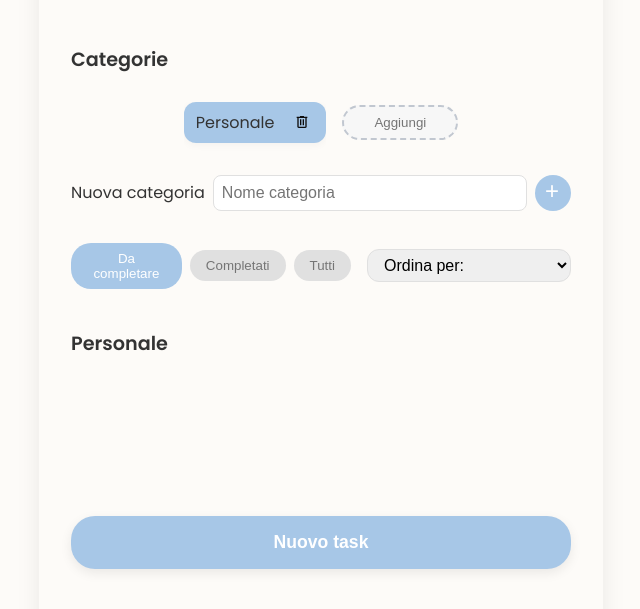
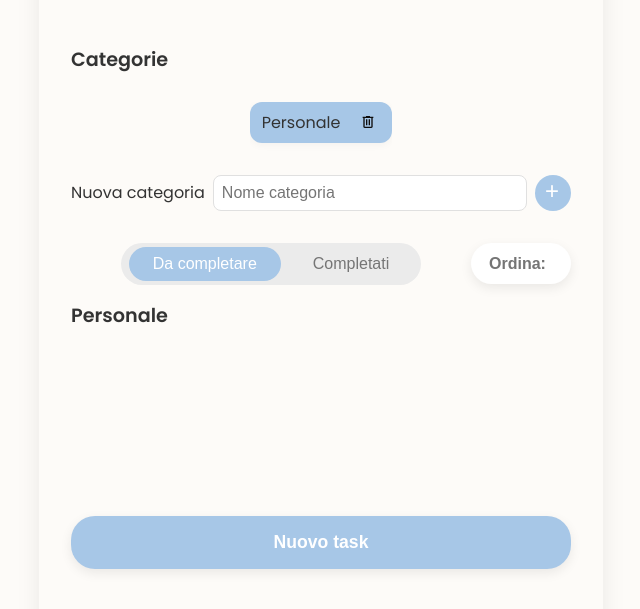
Before and after one commit to lucaradio24/Task-me-do, a website built with webpack: page src/template.html in a window 1280 px wide. Shown: the part 199-808 px from the top of the page, without its empty margins (319-959 px from the left). Built offline with nearby package versions, Linux system fonts and the light colour scheme.

Commit message:
Committa tutte le modifiche locali prima del pull

```diff
--- a/src/index.js
+++ b/src/index.js
@@ -164,8 +164,8 @@ function renderTasks(name) {
       <h4 class="priority-${t.priority.toLowerCase()}">${t.priority}</h4>
       </div>
         <div class=task-actions>
-        <button class='edit-btn'><svg xmlns="http://www.w3.org/2000/svg" height="24px" viewBox="0 -960 960 960" width="24px" fill="#757575"><path d="M200-200h57l391-391-57-57-391 391v57Zm-80 80v-170l528-527q12-11 26.5-17t30.5-6q16 0 31 6t26 18l55 56q12 11 17.5 26t5.5 30q0 16-5.5 30.5T817-647L290-120H120Zm640-584-56-56 56 56Zm-141 85-28-29 57 57-29-28Z"/></svg></button>
-        <button class='del-btn'><svg xmlns="http://www.w3.org/2000/svg" height="24px" viewBox="0 -960 960 960" width="24px" fill="#757575"><path d="M280-120q-33 0-56.5-23.5T200-200v-520q-17 0-28.5-11.5T160-760q0-17 11.5-28.5T200-800h160q0-17 11.5-28.5T400-840h160q17 0 28.5 11.5T600-800h160q17 0 28.5 11.5T800-760q0 17-11.5 28.5T760-720v520q0 33-23.5 56.5T680-120H280Zm400-600H280v520h400v-520ZM400-280q17 0 28.5-11.5T440-320v-280q0-17-11.5-28.5T400-640q-17 0-28.5 11.5T360-600v280q0 17 11.5 28.5T400-280Zm160 0q17 0 28.5-11.5T600-320v-280q0-17-11.5-28.5T560-640q-17 0-28.5 11.5T520-600v280q0 17 11.5 28.5T560-280ZM280-720v520-520Z"/></svg></button>
+        <button class='edit-btn'><svg xmlns="http://www.w3.org/2000/svg" height="32px" viewBox="0 -960 960 960" width="24px" fill="#757575"><path d="M200-200h57l391-391-57-57-391 391v57Zm-80 80v-170l528-527q12-11 26.5-17t30.5-6q16 0 31 6t26 18l55 56q12 11 17.5 26t5.5 30q0 16-5.5 30.5T817-647L290-120H120Zm640-584-56-56 56 56Zm-141 85-28-29 57 57-29-28Z"/></svg></button>
+        <button class='del-btn'><svg xmlns="http://www.w3.org/2000/svg" height="32px" viewBox="0 -960 960 960" width="24px" fill="#757575"><path d="M280-120q-33 0-56.5-23.5T200-200v-520q-17 0-28.5-11.5T160-760q0-17 11.5-28.5T200-800h160q0-17 11.5-28.5T400-840h160q17 0 28.5 11.5T600-800h160q17 0 28.5 11.5T800-760q0 17-11.5 28.5T760-720v520q0 33-23.5 56.5T680-120H280Zm400-600H280v520h400v-520ZM400-280q17 0 28.5-11.5T440-320v-280q0-17-11.5-28.5T400-640q-17 0-28.5 11.5T360-600v280q0 17 11.5 28.5T400-280Zm160 0q17 0 28.5-11.5T600-320v-280q0-17-11.5-28.5T560-640q-17 0-28.5 11.5T520-600v280q0 17 11.5 28.5T560-280ZM280-720v520-520Z"/></svg></button>
         </div>`;
     taskList.appendChild(task);
 
@@ -185,9 +185,9 @@ function renderTasks(name) {
 
       const checkboxIcon = task.querySelector(".checkbox-icon");
       if (task.classList.contains("completed")) {
-        checkboxIcon.innerHTML = `<svg xmlns="http://www.w3.org/2000/svg" height="24px" viewBox="0 -960 960 960" width="24px" fill="currentColor"><path d="m424-408-86-86q-11-11-28-11t-28 11q-11 11-11 28t11 28l114 114q12 12 28 12t28-12l226-226q11-11 11-28t-11-28q-11-11-28-11t-28 11L424-408Zm56 328q-83 0-156-31.5T197-197q-54-54-85.5-127T80-480q0-83 31.5-156T197-763q54-54 127-85.5T480-880q83 0 156 31.5T763-763q54 54 85.5 127T880-480q0 83-31.5 156T763-197q-54 54-127 85.5T480-80Zm0-80q134 0 227-93t93-227q0-134-93-227t-227-93q-134 0-227 93t-93 227q0 134 93 227t227 93Zm0-320Z"/></svg>`;
+        checkboxIcon.innerHTML = `<svg xmlns="http://www.w3.org/2000/svg" height="32px" viewBox="0 -960 960 960" width="32px" fill="currentColor"><path d="m424-408-86-86q-11-11-28-11t-28 11q-11 11-11 28t11 28l114 114q12 12 28 12t28-12l226-226q11-11 11-28t-11-28q-11-11-28-11t-28 11L424-408Zm56 328q-83 0-156-31.5T197-197q-54-54-85.5-127T80-480q0-83 31.5-156T197-763q54-54 127-85.5T480-880q83 0 156 31.5T763-763q54 54 85.5 127T880-480q0 83-31.5 156T763-197q-54 54-127 85.5T480-80Zm0-80q134 0 227-93t93-227q0-134-93-227t-227-93q-134 0-227 93t-93 227q0 134 93 227t227 93Zm0-320Z"/></svg>`;
       } else {
-        checkboxIcon.innerHTML = `<svg xmlns="http://www.w3.org/2000/svg" height="24px" viewBox="0 -960 960 960" width="24px" fill="currentColor"><path d="M480-80q-83 0-156-31.5T197-197q-54-54-85.5-127T80-480q0-83 31.5-156T197-763q54-54 127-85.5T480-880q83 0 156 31.5T763-763q54 54 85.5 127T880-480q0 83-31.5 156T763-197q-54 54-127 85.5T480-80Zm0-80q134 0 227-93t93-227q0-134-93-227t-227-93q-134 0-227 93t-93 227q0 134 93 227t227 93Zm0-320Z"/></svg>`;
+        checkboxIcon.innerHTML = `<svg xmlns="http://www.w3.org/2000/svg" height="32px" viewBox="0 -960 960 960" width="32px" fill="currentColor"><path d="M480-80q-83 0-156-31.5T197-197q-54-54-85.5-127T80-480q0-83 31.5-156T197-763q54-54 127-85.5T480-880q83 0 156 31.5T763-763q54 54 85.5 127T880-480q0 83-31.5 156T763-197q-54 54-127 85.5T480-80Zm0-80q134 0 227-93t93-227q0-134-93-227t-227-93q-134 0-227 93t-93 227q0 134 93 227t227 93Zm0-320Z"/></svg>`;
       }
 
       setTimeout(() => {
@@ -221,23 +221,15 @@ function renderTasks(name) {
 }
 
 // Bottoni filtri
-allBtn.addEventListener("click", () => {
-  activeFilter = "all";
-  uncompletedBtn.classList.remove("active");
-  completedBtn.classList.remove("active");
-  allBtn.classList.add("active");
-  renderTasks(store.getSelectedCategory().name);
-});
+
 completedBtn.addEventListener("click", () => {
   activeFilter = "completed";
-  allBtn.classList.remove("active");
   uncompletedBtn.classList.remove("active");
   completedBtn.classList.add("active");
   renderTasks(store.getSelectedCategory().name);
 });
 uncompletedBtn.addEventListener("click", () => {
   activeFilter = "uncompleted";
-  allBtn.classList.remove("active");
   completedBtn.classList.remove("active");
   uncompletedBtn.classList.add("active");
   renderTasks(store.getSelectedCategory().name);
--- a/src/styles.css
+++ b/src/styles.css
@@ -123,26 +123,39 @@ body {
   padding-left: 4px;
 }
 
+/* Toolbar */
+
+.toolbar{
+  display: flex;
+  align-items: center;
+}
+
 /* Tabs */
 .tabs {
   display: flex;
   gap: 8px;
-  margin-bottom: 24px;
   justify-content: center;
   align-items: center;
+  background: #ebebeb;
+  border-radius: 999px;
+  padding: 4px 8px;
+  width: fit-content;
+  margin-left: auto;
+  margin-right: auto;
 }
 
 
 
 .tabs button {
-  padding: 8px 16px;
-  border-radius: 20px;
+  padding: 8px 24px;
+  border-radius: 999px;
   font-weight: 500;
   border: none;
-  background: #e0e0e0;
+  background: transparent;
   color: #757575;
   cursor: pointer;
   transition: background 0.2s, color 0.2s;
+  font-size: 1rem;
 }
 
 .tabs button.active,
@@ -153,12 +166,28 @@ body {
 }
 
 #sort-dropdown {
-  margin-left: 8px;
-  border-radius: 12px;
-  padding: 6px 12px;
-  border: 1px solid #e0e0e0;
+  border-radius: 24px;
+  padding: 12px 18px;
+  max-width: 100px;
+  border: none;
+  background: #fff;
+  color: #757575;
+  font-weight: 600;
   font-size: 1rem;
+  box-shadow: 0 4px 12px rgba(0,0,0,0.08);
+  appearance: none;           /* Nasconde la freccia di default */
+  -webkit-appearance: none;
+  -moz-appearance: none;
+  cursor: pointer;
+  outline: none;
+  transition: box-shadow 0.2s;
 }
+
+#sort-dropdown:focus {
+  box-shadow: 0 4px 16px rgba(167,199,231,0.25);
+}
+
+
 
 /* Categoria selezionata */
 .category-selected {
--- a/src/template.html
+++ b/src/template.html
@@ -31,7 +31,7 @@
         <h2 id="categories-title">Categorie</h2>
       <div class="categories-wrapper">
         <ul class="categories-list"></ul>
-        <button id="add-category-chip">Aggiungi</button>
+
       </div>
         <form id="new-category-form" autocomplete="off">
           <label for="new-category">Nuova categoria</label>
@@ -45,15 +45,16 @@
         </form>
       </section>
 
-      <nav class="tabs">
+    <div class="toolbar">
+      <div class="tabs">
         <button id="show-uncompleted" type="button" class="active">
           Da completare
         </button>
         <button id="show-completed" type="button">Completati</button>
-        <button id="show-all" type="button">Tutti</button>
+      </div>
 
         <select id="sort-dropdown">
-          <option value="">Ordina per:</option>
+          <option value="">Ordina:</option>
           <optgroup label="Data">
             <option value="date-inc">↑ Dal più recente</option>
             <option value="date-dec">↓ Dal meno recente</option>
@@ -63,9 +64,10 @@
             <option value="priority-dec">↓ Dal più urgente</option>
           </optgroup>
         </select>
-      </nav>
+    </div>
+      <h2 class="category-selected">Personale</h2>
 
-      <h2 class="category-selected">Personale</h2>
+
 
       <div class="task-list"></div>
 
```
Also changed, not shown: src/tasks.js (line endings or trailing spaces).
